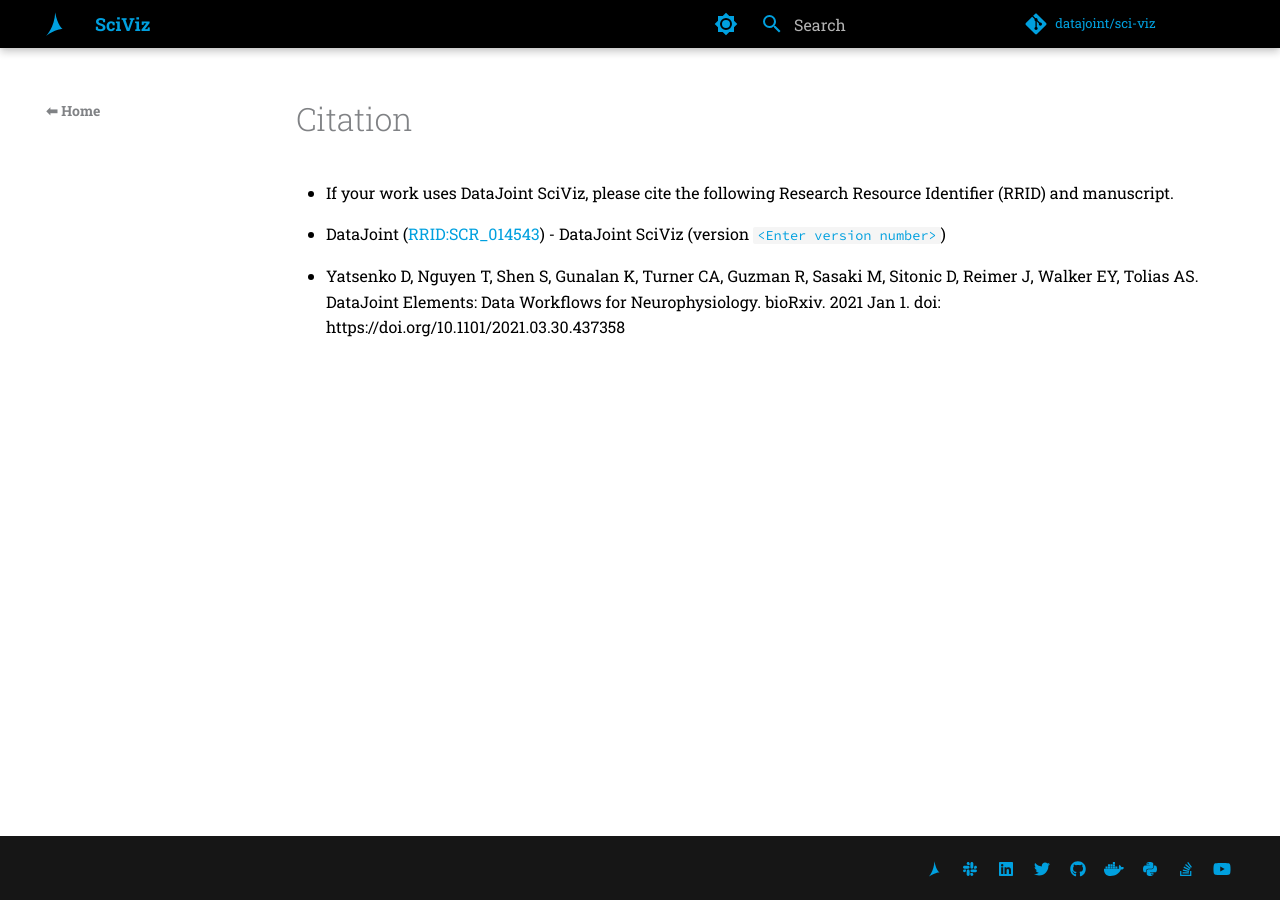
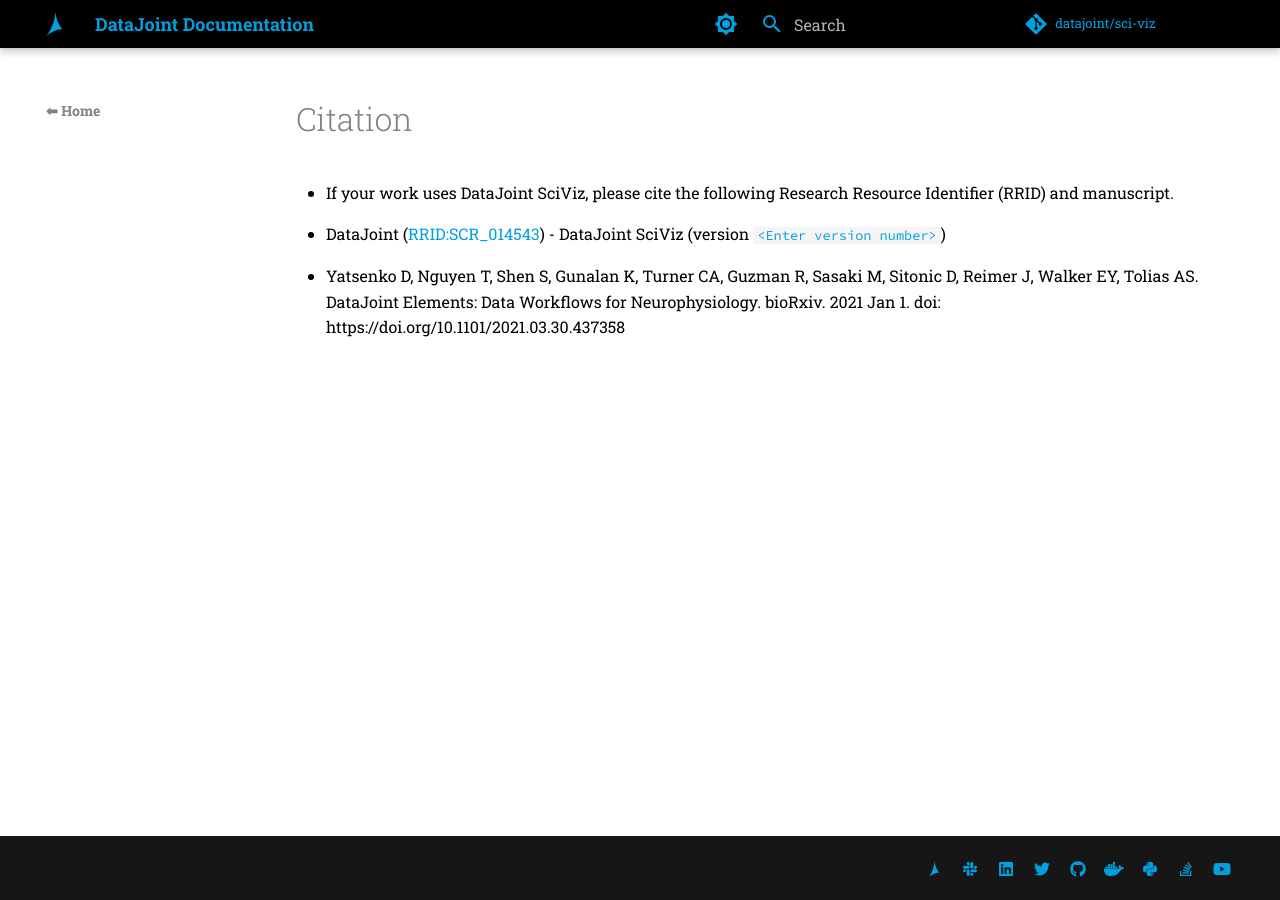
Before and after one commit to datajoint/sci-viz, an MkDocs documentation site: the page built from docs/src/citation.md, in a window 1280 px wide. Built offline with MkDocs 1.6.1 and Material for MkDocs 9.7.7, drawn with Linux system fonts in a browser that asks for light colours; comment, search, counter and statistics services are not loaded; the version menu is left out.

Commit message:
Update navigation

```diff
--- a/docs/mkdocs.yaml
+++ b/docs/mkdocs.yaml
@@ -1,6 +1,6 @@
 # ---------------------- PROJECT SPECIFIC ---------------------------
 
-site_name: SciViz
+site_name: DataJoint Documentation
 site_url: http://datajoint.com/docs/sci-viz
 repo_url: https://github.com/datajoint/sci-viz
 repo_name: datajoint/sci-viz
@@ -12,7 +12,6 @@
       - Grids: concepts/grids.md
       - Components: concepts/components.md
       - Developer Instructions: concepts/dev_instructions.md
-  # - Tutorials: tutorials.md
   - Citation: citation.md
   - Changelog: changelog.md
 
@@ -83,9 +82,6 @@
 plugins:
   - markdownextradata: {}
   - search
-  - redirects: # OPTIONAL REDIRECTS
-      redirect_maps:
-        'index.md': 'getting_started.md'
   - literate-nav:
       nav_file: navigation.md
 
```
